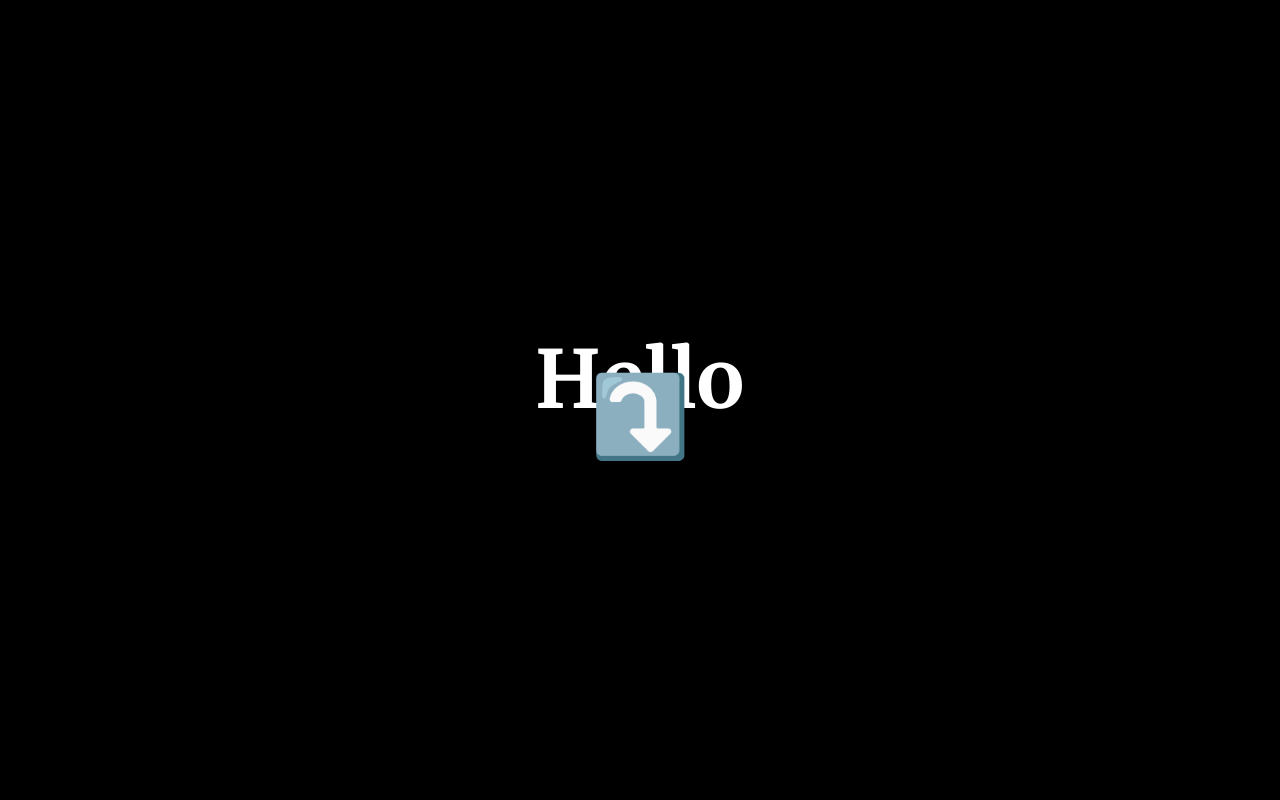
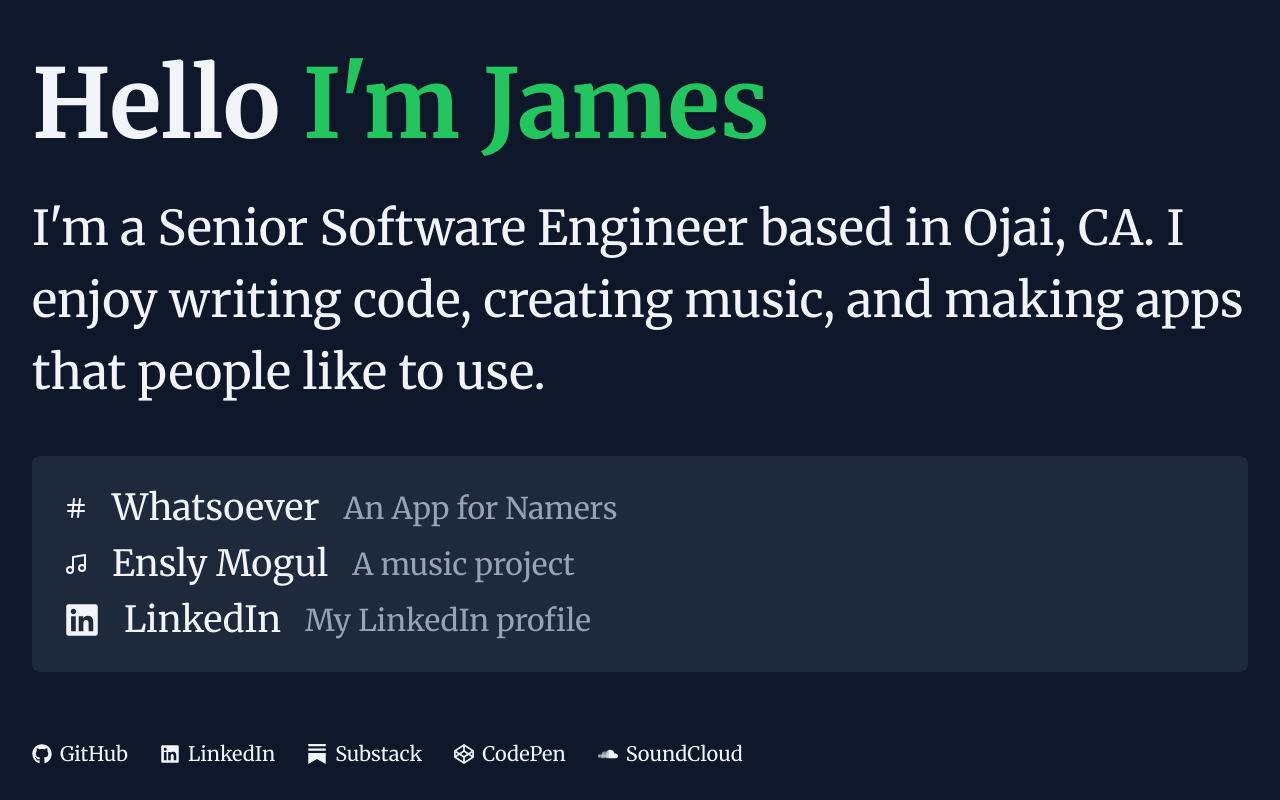
Before and after one commit to eljamez/eljamez, a Next.js app: page / in a window 1280 px wide. Shown: the top 800 px of the page. Built offline with nearby package versions, Linux system fonts and the light colour scheme; no server answers.

Commit message:
new site

```diff
--- a/package.json
+++ b/package.json
@@ -13,6 +13,7 @@
     "@gsap/react": "^2.1.2",
     "clsx": "^2.1.1",
     "gsap": "^3.13.0",
+    "lucide-react": "^0.545.0",
     "next": "14.2.3",
     "react": "^18",
     "react-confetti-explosion": "^3.0.3",
--- a/src/app/globals.css
+++ b/src/app/globals.css
@@ -22,10 +22,10 @@
     background: url("/bg5.jpg") no-repeat center center fixed;
     background-size: cover;
   }
-  @media (max-width: 768px) {
+  /* @media (max-width: 768px) {
     background: url("/mobilebg.jpg") no-repeat center center fixed;
     background-size: cover;
-  }
+  } */
 }
 
 @layer utilities {
--- a/src/app/layout.tsx
+++ b/src/app/layout.tsx
@@ -78,7 +78,7 @@
           </>
         )}
       </head>
-      <body className="bg-gradient-to-b from-purple-900 to-violet-500">
+      <body className="bg-slate-900">
         <main
           className={`${merriweather.variable} ${zillaSlab.variable} font-serif gap-0 min-h-screen text-primary`}
         >
--- a/src/app/page.tsx
+++ b/src/app/page.tsx
@@ -1,5 +1,5 @@
-import HomePage2 from "@/components/home/HomePage2";
+import HomePage4 from "@/components/home/HomePage4";
 
 export default function Home() {
-  return <HomePage2 />;
+  return <HomePage4 />;
 }
--- /dev/null
+++ b/src/components/home/HomePage4.tsx
@@ -0,0 +1,105 @@
+import { Hash, Music } from "lucide-react";
+import { BsSubstack } from "react-icons/bs";
+import { FaCodepen, FaGithub, FaLinkedin, FaSoundcloud } from "react-icons/fa";
+
+const links = [
+  //   {
+  //     href: "https://bleepsandbloops.com",
+  //     text: "Bleeps and Bloops",
+  //     icon: <Code />,
+  //     description: "Apps and Tools and Things I Make",
+  //   },
+  {
+    href: "https://whatsoever.biz",
+    text: "Whatsoever",
+    icon: <Hash />,
+    description: "An App for Namers",
+  },
+  {
+    href: "https://www.enslymogul.com/",
+    text: "Ensly Mogul",
+    icon: <Music />,
+    description: "A music project",
+  },
+  {
+    href: "https://linkedin.com/in/eljamez",
+    text: "LinkedIn",
+    icon: <FaLinkedin />,
+    description: "My LinkedIn profile",
+  },
+];
+
+const socialLinks = [
+  {
+    href: "https://github.com/eljamez",
+    text: "GitHub",
+    icon: <FaGithub />,
+  },
+  {
+    href: "https://www.linkedin.com/in/eljamez/",
+    text: "LinkedIn",
+    icon: <FaLinkedin />,
+  },
+  {
+    href: "https://substack.com/@jamesaugustushall",
+    text: "Substack",
+    icon: <BsSubstack />,
+  },
+  {
+    href: "https://codepen.io/eljamez",
+    text: "CodePen",
+    icon: <FaCodepen />,
+  },
+  {
+    href: "https://soundcloud.com/eljamez",
+    text: "SoundCloud",
+    icon: <FaSoundcloud />,
+  },
+];
+
+export default function HomePage4() {
+  return (
+    <>
+      <div className="w-full h-auto sm:h-screen bg-slate-900 text-slate-100 flex flex-col p-4 sm:p-8 gap-4">
+        <h1 className="text-[3rem] sm:text-[5rem] md:text-[6rem] font-bold">
+          Hello <span className="text-green-500">I&apos;m James</span>
+        </h1>
+        <h2 className="text-[1rem] sm:text-[2rem] md:text-[3rem] mb-8">
+          I&apos;m a Senior Software Engineer based in Ojai, CA. I enjoy writing
+          code, creating music, and making apps that people like to use.
+        </h2>
+        <ul className="flex flex-col gap-4 text-xl sm:text-4xl sm:p-8 p-4 bg-slate-800 rounded-lg">
+          {links.map((link) => (
+            <li key={link.href}>
+              <a
+                href={link.href}
+                target="_blank"
+                className="hover:text-green-500 group transition-all flex gap-6 items-center"
+              >
+                <span className="group-hover:rotate-180 transition-transform">
+                  {link.icon}
+                </span>
+                {link.text}
+                <span className="text-slate-400 text-sm sm:text-3xl">
+                  {link.description}
+                </span>
+              </a>
+            </li>
+          ))}
+        </ul>
+
+        <div className="flex gap-8 text-lg sm:text-xl flex-1 md:items-end items-center">
+          {socialLinks.map((link) => (
+            <a
+              href={link.href}
+              className="hover:text-green-500 transition-all flex gap-2 items-center"
+            >
+              {link.icon}
+              <span className="hidden sm:inline">{link.text}</span>
+            </a>
+          ))}
+        </div>
+      </div>
+    </>
+  );
+}
```
Also changed, not shown: 1 other file (tests, documents, lock files or other folders).
